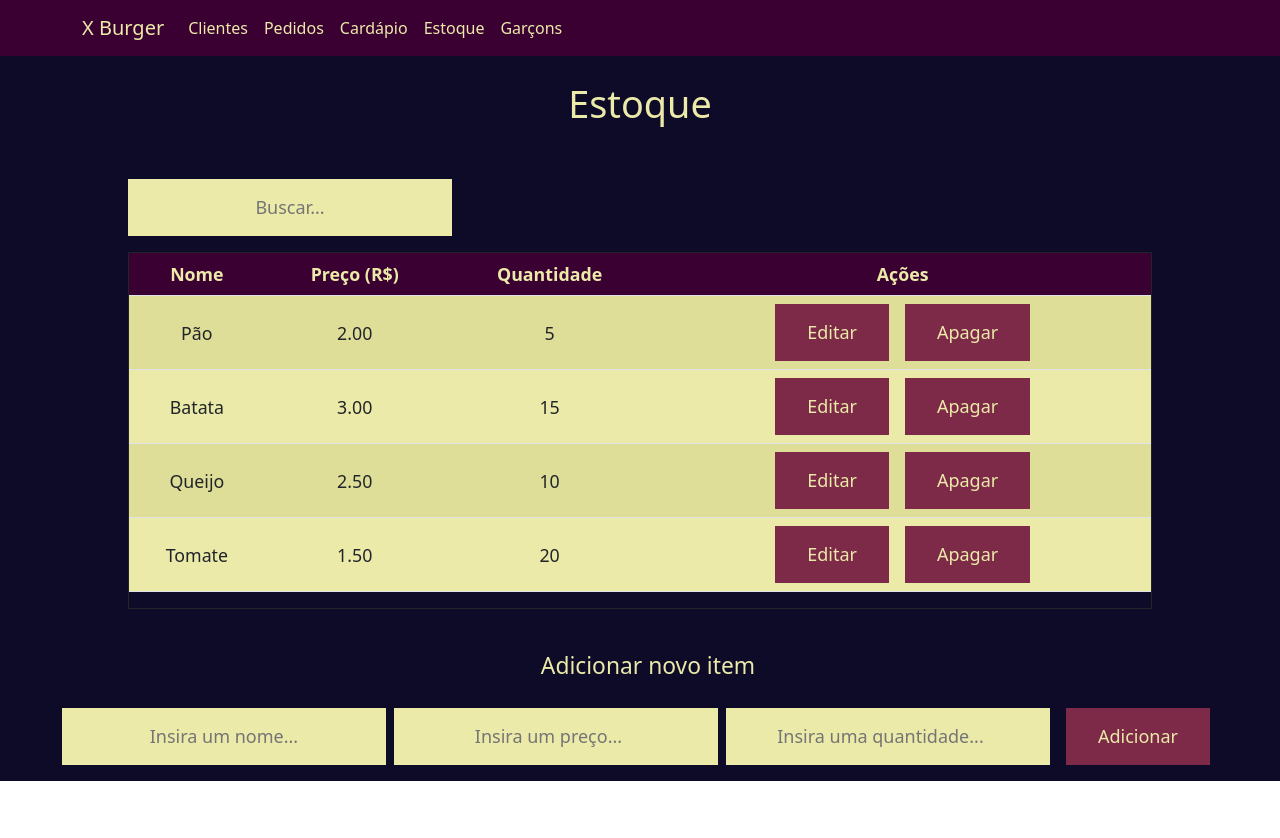
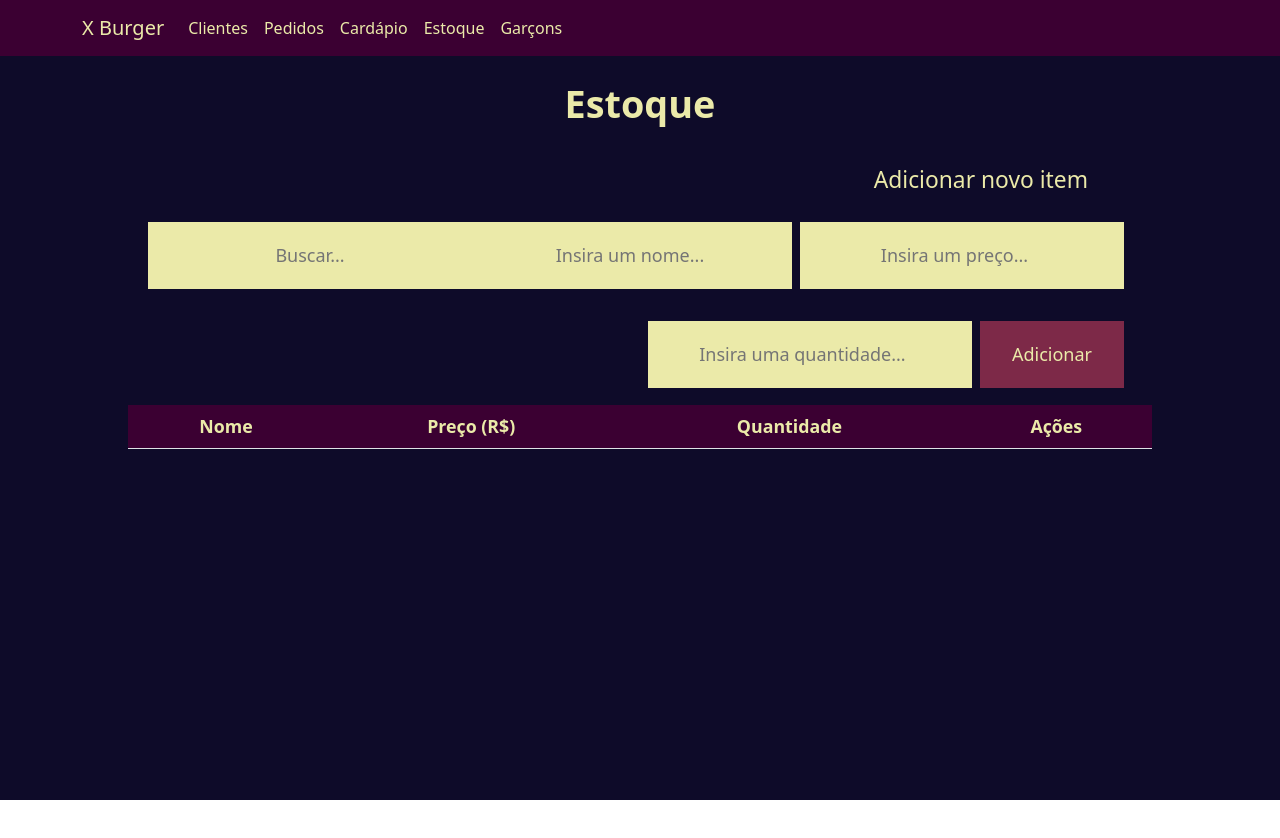
Before and after one commit to ENGVGR/Sistema-de-restaurante, a React (Create React App) app: page /stock in a window 1280 px wide. Shown: the top 838 px of the page. After the commit the page ends 800 px from the top, so only its background shows below. Built offline with nearby package versions, Linux system fonts and the light colour scheme.

Commit message:
Refatorando e Reajustando CSS

```diff
--- a/src/pages/stock/index.js
+++ b/src/pages/stock/index.js
@@ -4,19 +4,20 @@ import './index.scss';
 import * as ReactBootStrap from 'react-bootstrap';
 import MyNavBar from '../../components/navBar';
 
+// Para Testes
 const title = 'titleStock';
 const subtitle = 'subtitleStock';
 const collumName = 'collumNameStock';
 const buttonName = 'buttonNameStock';
 
-const data = [
-  { id: 1, nome: 'Pão', preco: 2.0, quantidade: 5 },
-  { id: 2, nome: 'Batata', preco: 3.0, quantidade: 15 },
-  { id: 3, nome: 'Queijo', preco: 2.5, quantidade: 10 },
-  { id: 4, nome: 'Tomate', preco: 1.5, quantidade: 20 },
-];
+// Nome das colunas da tabela
+const columm1Name = 'Nome';
+const columm2Name = 'Preço (R$)';
+const columm3Name = 'Quantidade';
+const columm4Name = 'Ações';
 
-let newId = 5;
+const data = [];
+let newId = 1;
 
 /**
  * @function Stock
@@ -133,13 +134,54 @@ export default function Stock(): any {
           Estoque
         </span>
       </div>
-      <div>
-        <input
-          className="stock-search"
-          type="text"
-          placeholder="Buscar..."
-          onChange={(e) => setQuery(e.target.value)}
-        />
+      <div className="stock-subtitle" role={subtitle}>
+        <span className="stock-subtitle__span">Adicionar novo item</span>
+      </div>
+      <div className="stock-preface">
+        <div className="stock-preface-search">
+          <input
+            className="stock-preface-search-input"
+            type="text"
+            placeholder="Buscar..."
+            onChange={(e) => setQuery(e.target.value)}
+          />
+        </div>
+        <div className="stock-preface-form">
+          <form onSubmit={handleAddFormSubmit}>
+            <input
+              className="stock-input"
+              type="text"
+              name="nome"
+              required="required"
+              placeholder="Insira um nome..."
+              onChange={handleAddFormChange}
+            />
+            <input
+              className="stock-input"
+              type="number"
+              step="0.01"
+              name="preco"
+              required="required"
+              placeholder="Insira um preço..."
+              onChange={handleAddFormChange}
+            />
+            <input
+              className="stock-input"
+              type="number"
+              name="quantidade"
+              required="required"
+              placeholder="Insira uma quantidade..."
+              onChange={handleAddFormChange}
+            />
+            <button
+              className="stock-preface-search-button"
+              type="submit"
+              role={buttonName}
+            >
+              Adicionar
+            </button>
+          </form>
+        </div>
       </div>
       <div className="stock-table">
         <form onSubmit={handleEditFormSubmit}>
@@ -151,10 +193,10 @@ export default function Stock(): any {
           >
             <thead role={collumName}>
               <tr>
-                <th scope="col">Nome</th>
-                <th scope="col">Preço (R$)</th>
-                <th scope="col">Quantidade</th>
-                <th scope="col">Ações</th>
+                <th scope="col">{columm1Name}</th>
+                <th scope="col">{columm2Name}</th>
+                <th scope="col">{columm3Name}</th>
+                <th scope="col">{columm4Name}</th>
               </tr>
             </thead>
             <tbody>
@@ -238,41 +280,6 @@ export default function Stock(): any {
           </ReactBootStrap.Table>
         </form>
       </div>
-      <div className="stock-subtitle" role={subtitle}>
-        <span className="stock-subtitle__span">Adicionar novo item</span>
-      </div>
-      <div className="stock-form">
-        <form onSubmit={handleAddFormSubmit}>
-          <input
-            className="stock-input"
-            type="text"
-            name="nome"
-            required="required"
-            placeholder="Insira um nome..."
-            onChange={handleAddFormChange}
-          />
-          <input
-            className="stock-input"
-            type="number"
-            step="0.01"
-            name="preco"
-            required="required"
-            placeholder="Insira um preço..."
-            onChange={handleAddFormChange}
-          />
-          <input
-            className="stock-input"
-            type="number"
-            name="quantidade"
-            required="required"
-            placeholder="Insira uma quantidade..."
-            onChange={handleAddFormChange}
-          />
-          <button className="stock-button" type="submit" role={buttonName}>
-            Adicionar
-          </button>
-        </form>
-      </div>
     </div>
   );
 }
--- a/src/pages/stock/index.scss
+++ b/src/pages/stock/index.scss
@@ -1,10 +1,18 @@
 .stock {
   background-color: #0e0b29;
+  width:100%;
+  min-height:100vh;
+  position: absolute;
+  height:auto;
+  top:0px;
+  left:0px;
+  z-index:1000;
   &-title {
     text-align: center;
     margin-top: 20px;
     margin-bottom: 30px;
     &__span {
+      font-weight: bold;
       font-size: calc(25px + 1vw);
       color: #ebeaa9;
     }
@@ -15,7 +23,6 @@
     height: 100%;
     margin: 0 auto;
     font-size: calc(5px + 1vw);
-    border: 1px solid;
 
     th{
       background-color: #3b0032;
@@ -44,16 +51,49 @@
 
   }
   &-subtitle {
-    margin: 5vh 0vh 1vh 2vh;
-    text-align: center;
+    margin: 1vh 0vh 1vh 2vh;
+    text-align: right;
+    margin-right: 15%;
     &__span {
       font-size: calc(10px + 1vw);
       color: #ebeaa9;
     }
   }
-  &-form {
-    text-align: center;
-    margin-bottom: 10vh;
+  &-preface {
+    margin-right: 10%;
+    margin-left: 10%;
+    &-form {
+      text-align: right;
+      width: 70%;
+      float: right;
+      padding: 1px 20px 1px 20px;
+    }
+    &-search {
+      text-align: left;
+      width: 30%;
+      float: left;
+      padding: 1px 20px 1px 20px;
+      &-input {
+        background-color: #ebeaa9;
+        border: none;
+        color: #000;
+        padding: 20px 32px;
+        text-align: center;
+        display: inline-block;
+        font-size: 18px;
+        margin: 2vh 1vh 2vh 0vh;
+      }
+      &-button {
+        background-color: #7D2948;
+        border: none;
+        color: #ebeaa9;
+        padding: 20px 32px;
+        text-align: center;
+        display: inline-block;
+        font-size: 18px;
+        margin: 2vh 1vh 2vh 0vh;
+      }
+    }
   }
   &-button {
     background-color: #7D2948;
@@ -70,23 +110,11 @@
     background-color: #ebeaa9;
     border: none;
     color: #000;
-    padding: 15px 32px;
+    padding: 20px 32px;
     text-align: center;
     text-decoration: none;
     display: inline-block;
     font-size: 18px;
     margin: 2vh 1vh 2vh 0vh;
   }
-  &-search {
-    background-color: #ebeaa9;
-    border: none;
-    color: #000;
-    padding: 15px 32px;
-    text-align: center;
-    text-decoration: none;
-    display: inline-block;
-    font-size: 18px;
-    margin: 2vh 0vh 2vh 0vh;
-    margin-left: 10%;
-  }
 }
```
